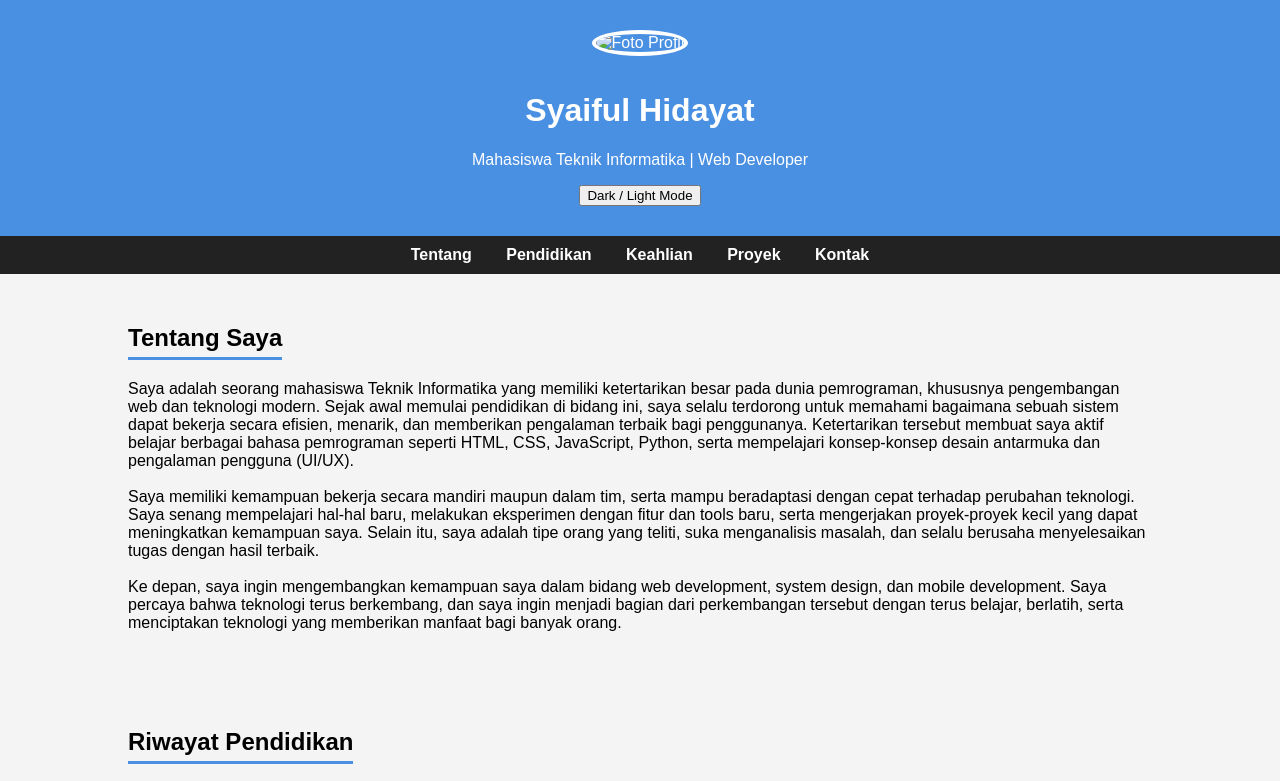
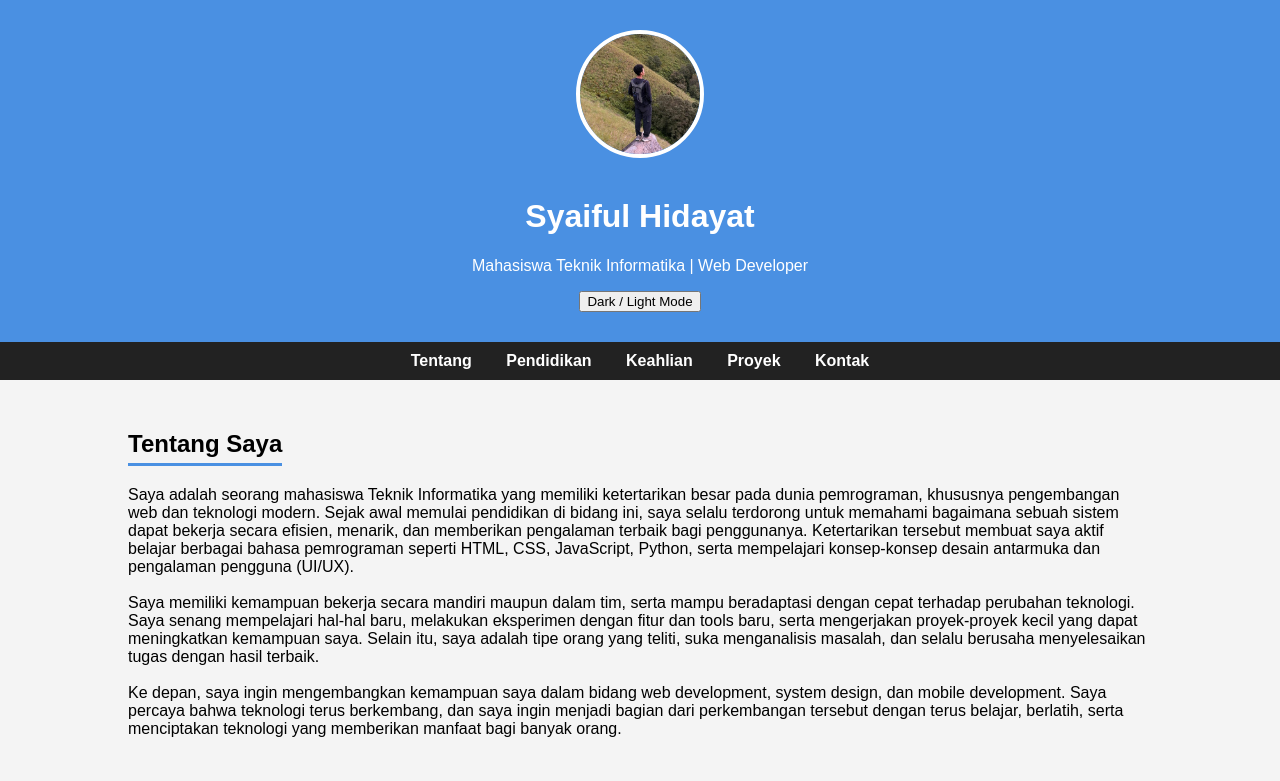
Before and after one commit to syaifulfaqod/cv-syaiful, a plain HTML site: page index.html in a window 1280 px wide. Shown: the top 781 px of the page. Drawn offline with Linux system fonts and the light colour scheme.

Commit message:
Update index.html

```diff
--- a/index.html
+++ b/index.html
@@ -10,7 +10,7 @@
 
 <header>
     <div class="profile">
-        <img src="img/profil.jpg" alt="Foto Profil">
+        <img src="profil.jpg" alt="Foto Profil">
         <h1>Syaiful Hidayat</h1>
         <p>Mahasiswa Teknik Informatika | Web Developer</p>
         <button onclick="toggleTheme()">Dark / Light Mode</button>
```
